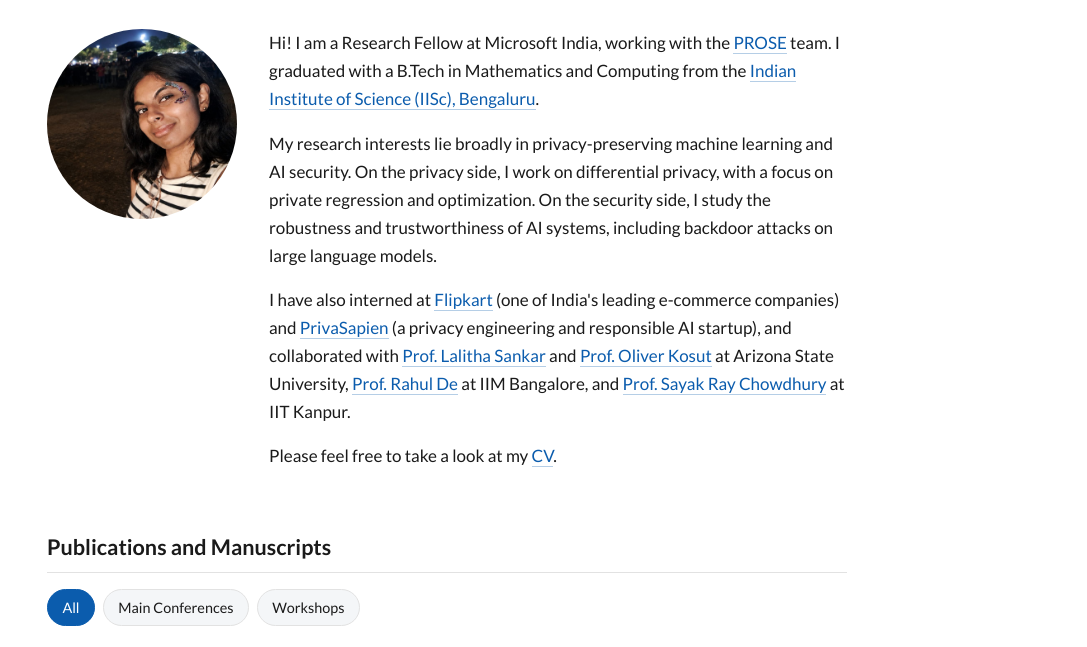
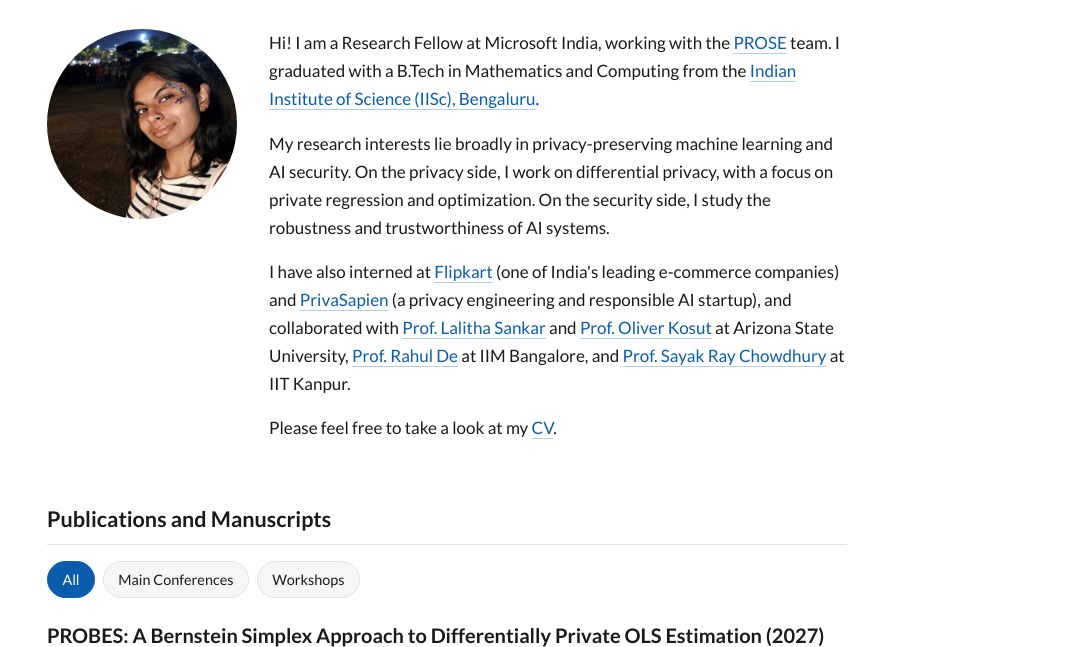
Before and after one commit to sasmitahs/sasmitahs.github.io, a plain HTML site: page index.html in a window 1280 px wide. Shown: the part 164-811 px from the top of the page, without its empty margins (193-1280 px from the left). Drawn offline with Linux system fonts and the light colour scheme.

Commit message:
Trim security interests
Co-authored-by: Copilot <223556219+Copilot@users.noreply.github.com>

```diff
--- a/index.html
+++ b/index.html
@@ -56,7 +56,7 @@
         <p>
           My research interests lie broadly in privacy-preserving machine learning and AI security. On the
           privacy side, I work on differential privacy,           with a focus on private regression and optimization. On the security side, I study the robustness and
-          trustworthiness of AI systems, including backdoor attacks on large language models.
+          trustworthiness of AI systems.
         </p>
 
         <p>
```
